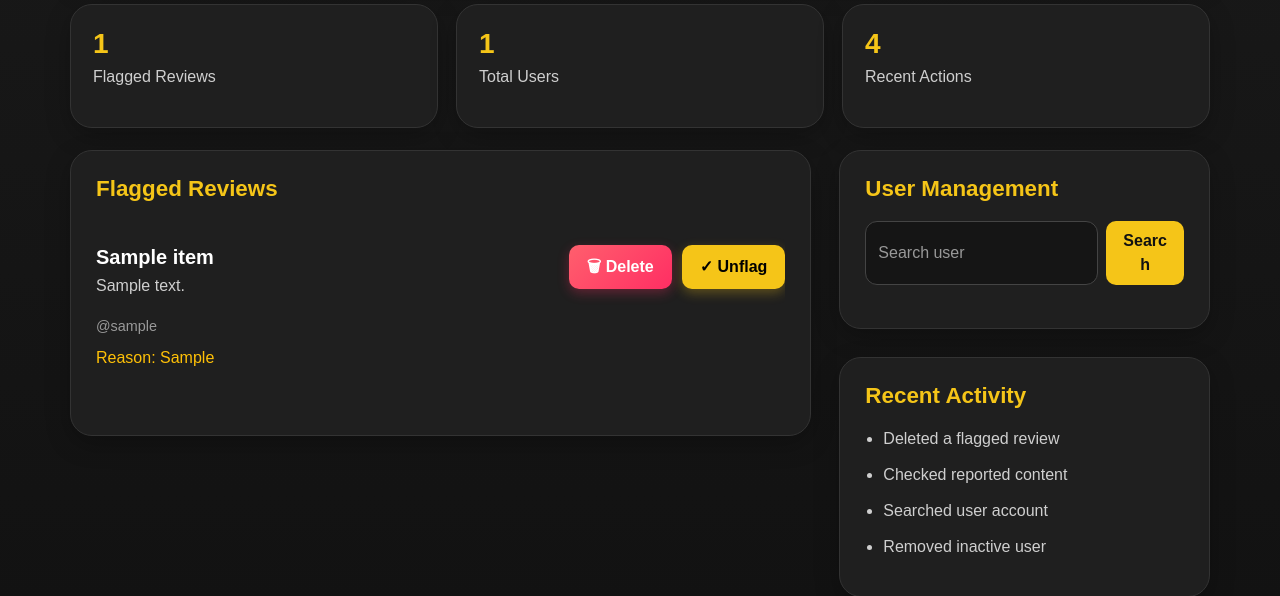
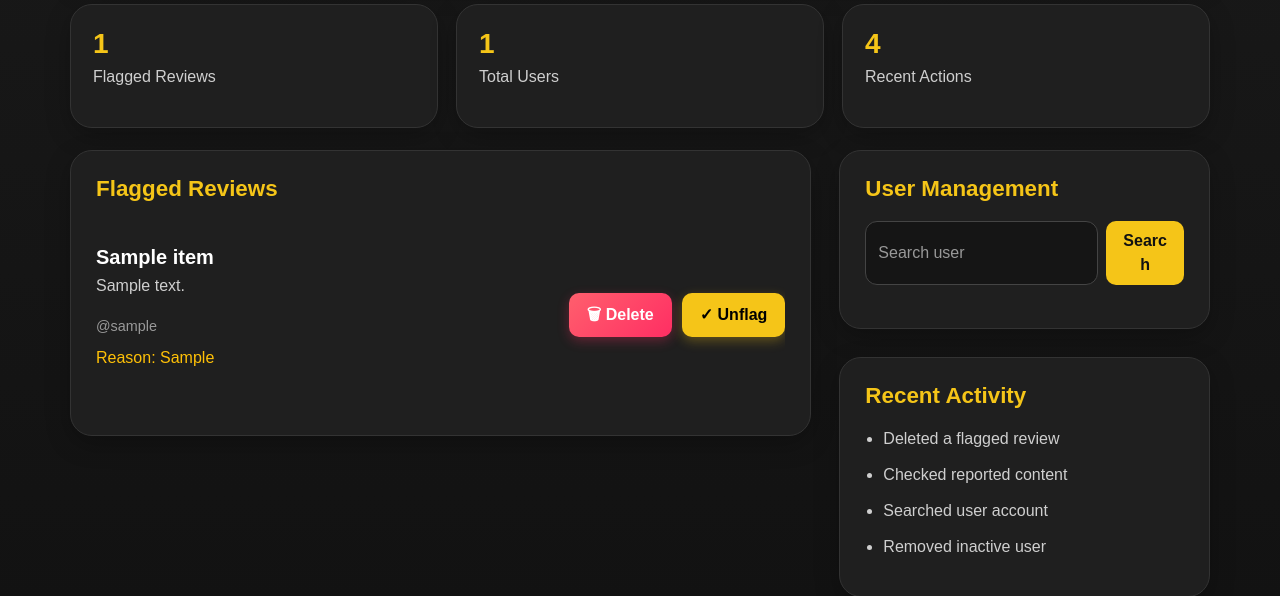
Before and after one commit to juanyeremia/UWA-Agile_Group_Project, a Flask app: page /admin in a window 1280 px wide. Shown: the part 290-886 px from the top of the page. Run offline with Flask 3, Linux system fonts and the light colour scheme; a user stored in the database is signed in; tables that the repository leaves empty hold one stand-in row (values such as "Sample post"); a database or web service that is not in the repository returns one stand-in record (values such as "Sample title"); data that the repository does not hold is empty.

Commit message:
Fixed admine page button issue

```diff
--- a/app/static/css/admin_profile.css
+++ b/app/static/css/admin_profile.css
@@ -256,3 +256,15 @@
     overflow-wrap: break-word;
     word-break: break-word;
 }
+
+.admin-buttons button {
+    white-space: nowrap;
+    word-break: normal;
+    overflow-wrap: normal;
+}
+
+.admin-buttons {
+    display: flex;
+    gap: 10px;
+    align-items: center;
+}
```
